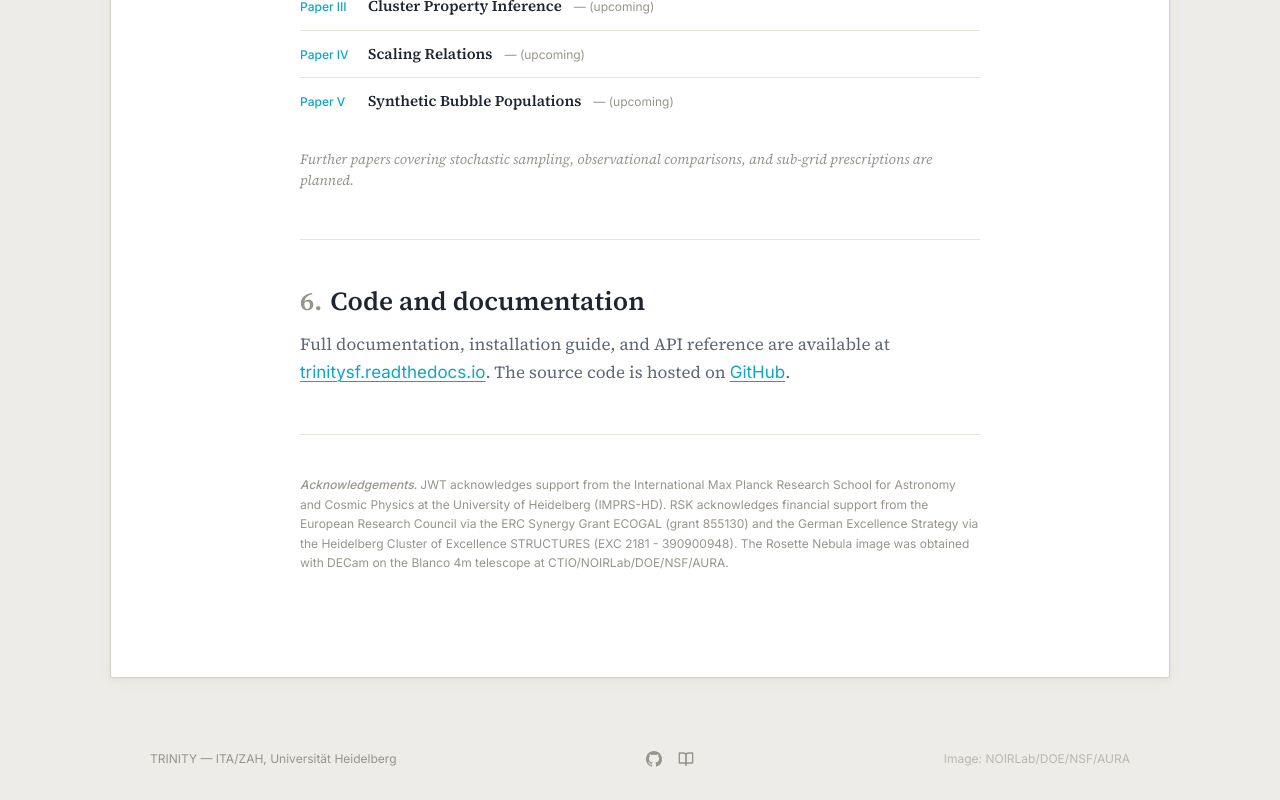
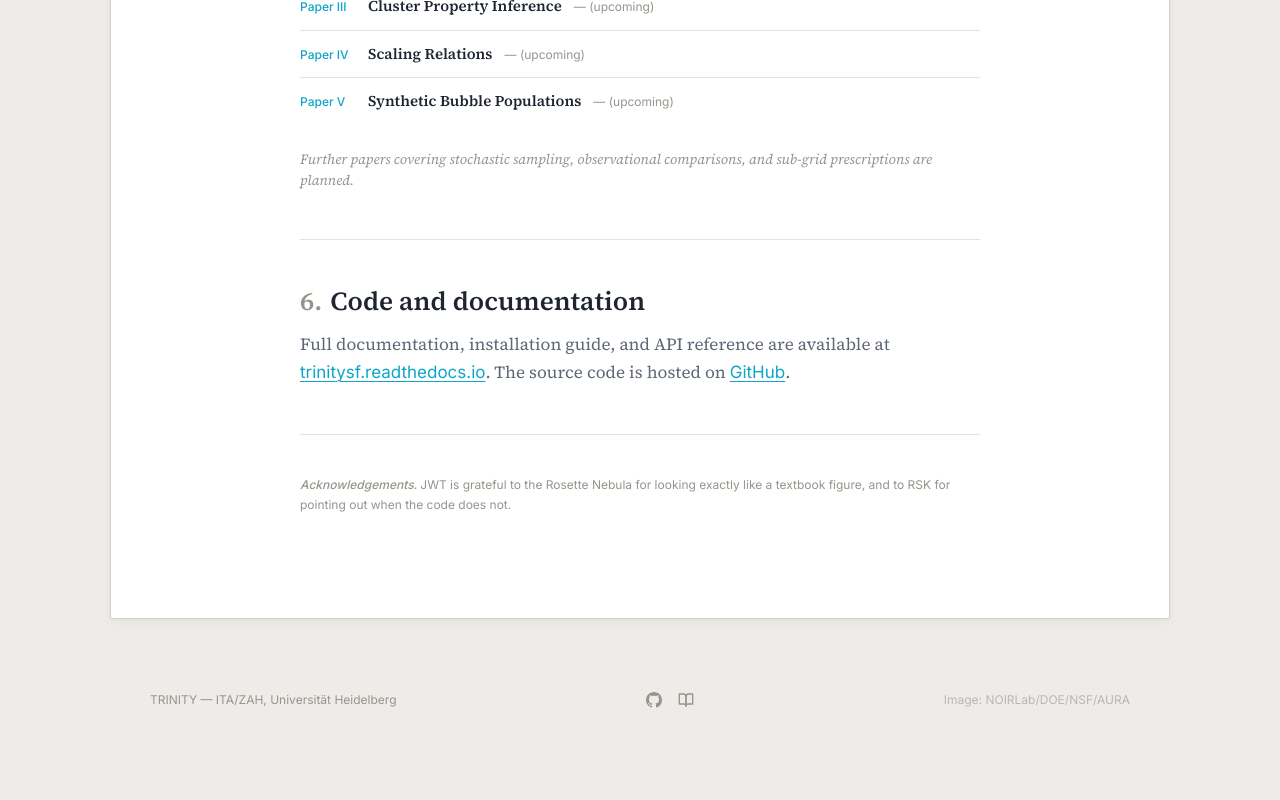
Before and after one commit to JiaWeiTeh/trinity-web, a React (Vite) app: page / in a window 1280 px wide. Shown: the part 5647-6447 px from the top of the page. After the commit the page ends 6388 px from the top, so only its background shows below. Built offline with nearby package versions, Linux system fonts and the light colour scheme.

Commit message:
Update tab title and add rotating witty acknowledgements
Shorten browser tab title to avoid truncation. Replace formal funding
acknowledgements with a pool of lighthearted messages that rotate on
each page load via useState lazy initialiser.

https://claude.ai/code/session_01VtGNwEcQ7jTWKjDUVMDF4e

```diff
--- a/index.html
+++ b/index.html
@@ -4,7 +4,7 @@
     <meta charset="UTF-8" />
     <link rel="icon" type="image/svg+xml" href="/trinity-web/favicon.svg" />
     <meta name="viewport" content="width=device-width, initial-scale=1.0" />
-    <title>TRINITY — Feedback-driven bubble evolution in molecular clouds</title>
+    <title>TRINITY · Feedback-driven bubble evolution</title>
     <meta name="description" content="Interactive showcase for TRINITY, a 1D stellar feedback code modelling winds, supernovae, radiation pressure, and photoionised gas in molecular clouds." />
     <meta property="og:title" content="TRINITY — Feedback-driven bubble evolution" />
     <meta property="og:description" content="Interactive showcase for the TRINITY stellar feedback code." />
--- a/src/components/ContentSections.jsx
+++ b/src/components/ContentSections.jsx
@@ -563,23 +563,31 @@ function Section6Code() {
 }
 
 function Acknowledgements() {
+  const messages = [
+    'JWT thanks the mass-to-light ratio for keeping things interesting, and coffee for keeping things moving.',
+    'JWT acknowledges the Sun for powering the H\u2009II regions, and espresso for powering the code.',
+    'JWT is grateful to the Rosette Nebula for looking exactly like a textbook figure, and to RSK for pointing out when the code does not.',
+    'JWT thanks the ODE solver for converging most of the time.',
+    'JWT acknowledges gravity for providing the only restoring force in this problem, and in the chair.',
+    'JWT thanks the interstellar medium for being compressible, and deadlines for being incompressible.',
+    'JWT is grateful to Starburst99 for the stellar models, and to Heidelberg\'s bakeries for the fuel.',
+    'JWT thanks the anonymous mass-loading parameter for absorbing all remaining uncertainties.',
+    'JWT acknowledges the shell for not dissolving before the paper was written.',
+  ];
+
+  const [msg] = useState(() => messages[Math.floor(Math.random() * messages.length)]);
+
   return (
     <section className="py-10">
       <div className="max-w-[680px] mx-auto">
         <p style={{ fontFamily: 'var(--font-ui)' }}
            className="text-[12px] text-ink-tertiary leading-relaxed">
           <span className="font-medium italic">Acknowledgements. </span>
-          JWT acknowledges support from the International Max Planck Research School
-          for Astronomy and Cosmic Physics at the University of Heidelberg (IMPRS-HD).
-          RSK acknowledges financial support from the European Research Council via
-          the ERC Synergy Grant ECOGAL (grant 855130) and the German Excellence
-          Strategy via the Heidelberg Cluster of Excellence STRUCTURES (EXC 2181 - 390900948).
-          The Rosette Nebula image was obtained with DECam on the Blanco 4m telescope
-          at CTIO/NOIRLab/DOE/NSF/AURA.
+          {msg}
         </p>
       </div>
     </section>
-  )
+  );
 }
 
 /* ── Composition ─────────────────────────────────────────────── */
```
